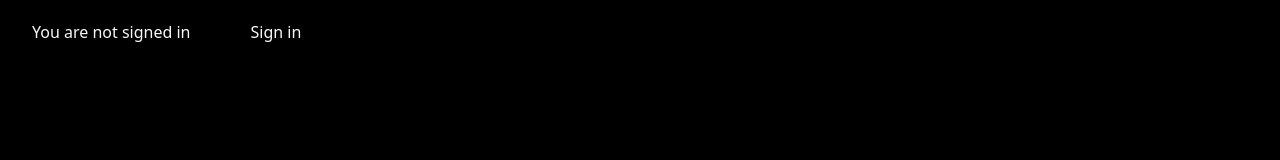
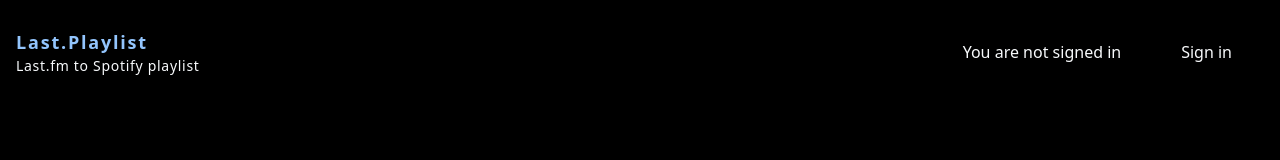
Before and after one commit to kad1kad/Last.Playlist, a Next.js app: page / in a window 1280 px wide. Shown: the top 160 px of the page. Built offline with nearby package versions, Linux system fonts and the light colour scheme; no server answers.

Commit message:
add header

```diff
--- a/pages/index.js
+++ b/pages/index.js
@@ -1,10 +1,27 @@
 import UserSelector from "../components/UserSelector";
 import LoginDisplay from "../components/LoginDisplay";
+import Link from "next/link";
 
 export default function Home() {
   return (
-    <div className="bg-black min-h-screen w-full text-slate-50">
-      <LoginDisplay />
+    <div className="bg-black w-full text-slate-50 min-h-[100vh] pt-5">
+      <header className="px-4 flex justify-between items-center">
+        <div>
+          <Link href="/">
+            <a>
+              <h1 className="text-lg tracking-widest font-bold text-blue-300">
+                Last.Playlist
+              </h1>
+            </a>
+          </Link>
+          <h2 className="text-sm font-light tracking-wider">
+            Last.fm to Spotify playlist
+          </h2>
+        </div>
+
+        <LoginDisplay />
+      </header>
+
       <UserSelector />
     </div>
   );
```
